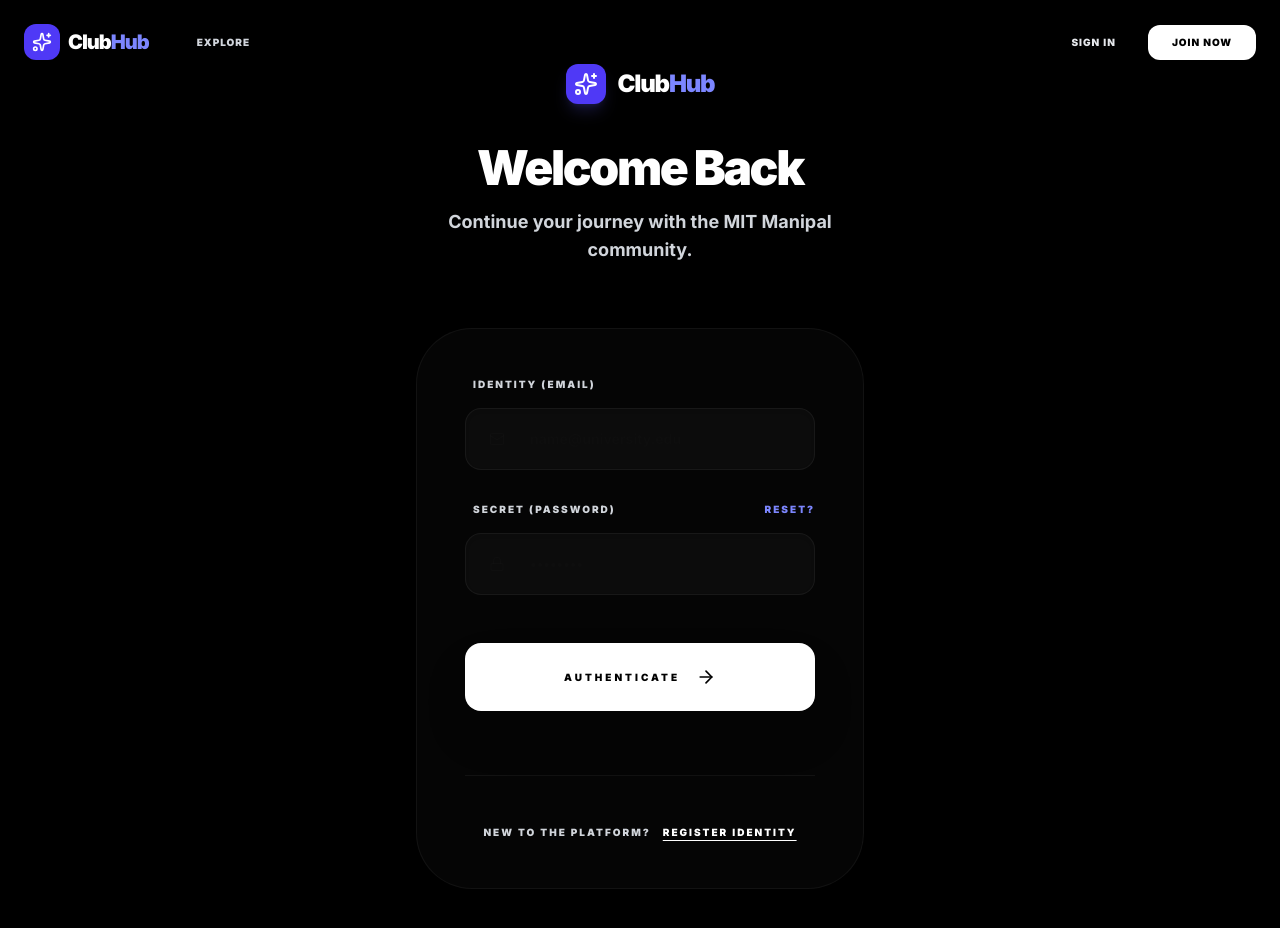
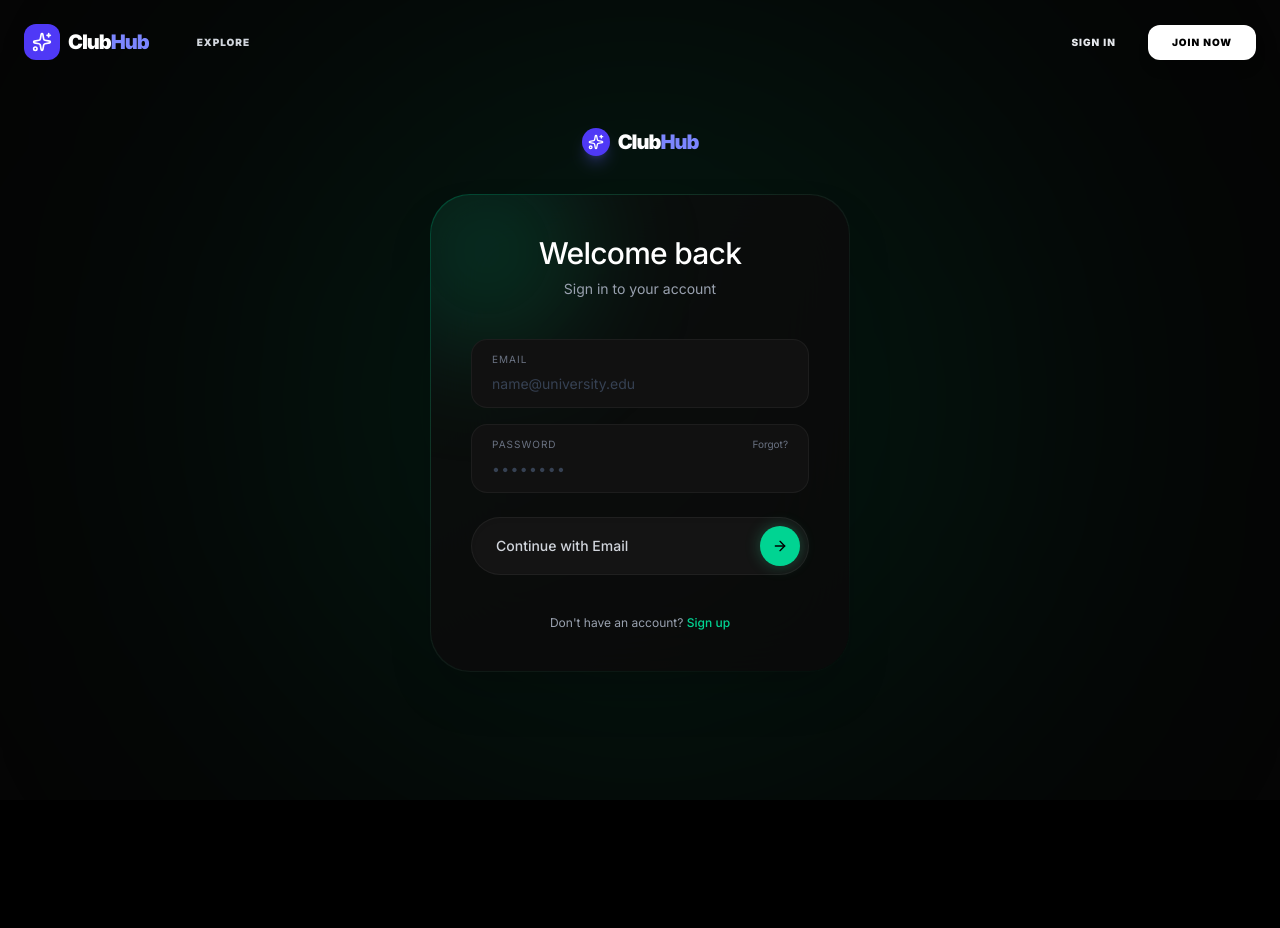
Before and after one commit to yashkotturi/club-events-hub, a Next.js app: page /login in a window 1280 px wide. Shown: the top 928 px of the page. After the commit the page ends 800 px from the top, so only its background shows below. Built offline with nearby package versions, Linux system fonts and the light colour scheme; no server answers.

Commit message:
style: overhaul auth styling with glassmorphic emerald reference

```diff
--- a/src/app/login/page.tsx
+++ b/src/app/login/page.tsx
@@ -33,91 +33,100 @@ export default function LoginPage() {
   };
 
   return (
-    <div className="min-h-screen flex items-center justify-center bg-black py-16 px-6">
-      <div className="max-w-md w-full">
-        {/* Branding */}
-        <div className="text-center mb-16">
-           <Link href="/" className="inline-flex items-center space-x-3 group mb-10">
-              <div className="p-2 bg-indigo-600 rounded-xl shadow-lg shadow-indigo-500/20">
-                <Sparkles className="w-6 h-6 text-white" />
+    <div className="min-h-screen flex flex-col items-center justify-center bg-[#050505] px-6 relative overflow-hidden">
+      {/* Background ambient glow */}
+      <div className="absolute top-1/2 left-1/2 -translate-x-1/2 -translate-y-1/2 w-[800px] h-[800px] bg-emerald-500/10 rounded-full blur-[150px] pointer-events-none" />
+
+      {/* Branding - Header outside the card */}
+      <div className="text-center mb-8 relative z-10">
+         <Link href="/" className="inline-flex items-center space-x-2 group">
+            <div className="p-1.5 bg-indigo-600 rounded-lg shadow-lg shadow-indigo-500/30">
+              <Sparkles className="w-4 h-4 text-white" />
             </div>
-              <span className="text-2xl font-black tracking-tighter text-white">
+            <span className="text-xl font-black tracking-tighter text-white">
               Club<span className="text-indigo-400">Hub</span>
             </span>
           </Link>
-            <h2 className="text-5xl font-black text-white tracking-tighter mb-4 leading-none">Welcome Back</h2>
-            <p className="text-muted font-bold text-lg">Continue your journey with the MIT Manipal community.</p>
       </div>
 
-        <div className="bg-white/[0.02] border border-white/5 p-12 rounded-[3.5rem] shadow-2xl backdrop-blur-md">
+      <div className="w-full max-w-[420px] relative z-20">
+        {/* The Glass Card wrapping border */}
+        <div className="relative p-[1px] rounded-[2.5rem] bg-gradient-to-br from-emerald-400/30 via-white/5 to-transparent shadow-2xl">
+          <div className="relative bg-[#0a0a0a]/90 backdrop-blur-2xl rounded-[2.5rem] p-8 sm:p-10 overflow-hidden">
+
+            {/* Inner top-left intense glow */}
+            <div className="absolute -top-10 -left-10 w-48 h-48 bg-emerald-500/20 rounded-full blur-[60px] pointer-events-none" />
+
+            <div className="relative z-10 text-center mb-10">
+              <h2 className="text-3xl font-medium text-white tracking-tight mb-2">Welcome back</h2>
+              <p className="text-sm text-gray-400">Sign in to your account</p>
+            </div>
+
             {error && (
-            <div className="mb-10 p-5 bg-red-500/10 border border-red-500/20 rounded-2xl flex items-center text-red-400 text-xs font-bold leading-relaxed">
-              <X className="w-5 h-5 mr-4 shrink-0" />
+              <div className="mb-6 p-4 bg-red-500/10 border border-red-500/20 rounded-2xl flex items-center text-red-400 text-xs font-medium">
+                <X className="w-4 h-4 mr-3 shrink-0" />
                 {error}
               </div>
             )}
 
-          <form className="space-y-8" onSubmit={handleLogin}>
-            <div className="space-y-8">
-              <div>
-                <label className="block text-[10px] font-black uppercase tracking-[0.2em] text-muted mb-4 ml-2">Identity (Email)</label>
-                <div className="relative">
-                  <Mail className="absolute left-6 top-1/2 -translate-y-1/2 text-muted/30 w-4 h-4" />
+            <form onSubmit={handleLogin} className="space-y-4 relative z-10">
+              <div className="bg-[#111] border border-white/5 rounded-2xl p-3 px-5 focus-within:border-emerald-500/30 transition-colors">
+                <span className="text-[10px] text-gray-500 uppercase tracking-widest block mb-1">Email</span>
                 <input
                   type="email"
                   required
-                    className="w-full pl-16 pr-6 py-5 rounded-2xl bg-white/[0.03] border border-white/5 text-sm placeholder:text-muted/20 focus:ring-2 focus:ring-indigo-500/50 transition-all font-bold text-white shadow-inner"
                   placeholder="name@university.edu"
+                  className="bg-transparent w-full outline-none text-sm text-white placeholder:text-gray-700"
                   value={email}
                   onChange={(e) => setEmail(e.target.value)}
                 />
               </div>
+
+              <div className="bg-[#111] border border-white/5 rounded-2xl p-3 px-5 focus-within:border-emerald-500/30 transition-colors">
+                <div className="flex justify-between items-center mb-1">
+                  <span className="text-[10px] text-gray-500 uppercase tracking-widest">Password</span>
+                  <a href="#" className="text-[10px] text-gray-500 hover:text-emerald-400 transition-colors">Forgot?</a>
                 </div>
-              <div>
-                <div className="flex items-center justify-between mb-4 ml-2">
-                  <label className="block text-[10px] font-black uppercase tracking-[0.2em] text-muted">Secret (Password)</label>
-                  <a href="#" className="text-[10px] font-black uppercase tracking-[0.2em] text-indigo-400 hover:text-white transition-colors">Reset?</a>
-                </div>
-                <div className="relative">
-                  <Lock className="absolute left-6 top-1/2 -translate-y-1/2 text-muted/30 w-4 h-4" />
                 <input
                   type="password"
                   required
-                    className="w-full pl-16 pr-6 py-5 rounded-2xl bg-white/[0.03] border border-white/5 text-sm placeholder:text-muted/20 focus:ring-2 focus:ring-indigo-500/50 transition-all font-bold text-white shadow-inner"
                   placeholder="••••••••"
+                  className="bg-transparent w-full outline-none text-sm text-white placeholder:text-gray-700 tracking-widest"
                   value={password}
                   onChange={(e) => setPassword(e.target.value)}
                 />
               </div>
-              </div>
-            </div>
 
+              {/* Advanced Submit Pill */}
+              <div className="pt-2">
                 <button
                   type="submit"
                   disabled={loading}
-              className="w-full py-6 bg-white text-black rounded-2xl text-[10px] font-black uppercase tracking-[0.3em] hover:bg-indigo-600 hover:text-white transition-all active:scale-95 flex items-center justify-center mt-12 shadow-2xl"
+                  className="w-full flex items-center justify-between pl-6 pr-2 py-2 bg-[#141414] border border-white/5 rounded-[2rem] hover:bg-white/[0.05] hover:border-white/10 transition-all group disabled:opacity-50 shadow-inner"
                 >
+                  <span className="text-sm text-gray-300 font-medium">Continue with Email</span>
+                  <div className="w-10 h-10 rounded-full bg-emerald-400 flex items-center justify-center shrink-0 group-hover:bg-emerald-300 group-active:scale-95 transition-all shadow-[0_0_15px_rgba(52,211,153,0.3)]">
                     {loading ? (
-                <Loader2 className="animate-spin h-6 w-6" />
+                      <Loader2 className="animate-spin w-4 h-4 text-black" />
                     ) : (
-                <>
-                  Authenticate
-                  <ArrowRight className="ml-4 w-5 h-5" />
-                </>
+                      <ArrowRight className="w-4 h-4 text-black" />
                     )}
+                  </div>
                 </button>
+              </div>
             </form>
 
-          <div className="mt-16 pt-12 border-t border-white/5 text-center">
-            <p className="text-[10px] font-black uppercase tracking-[0.2em] text-muted leading-relaxed">
-              New to the platform?{' '}
-              <Link href="/register" className="text-white hover:text-indigo-400 transition-colors ml-2 underline underline-offset-4">
-                Register Identity
+            <div className="mt-10 relative z-10 text-center">
+              <p className="text-xs text-gray-400">
+                Don't have an account?{' '}
+                <Link href="/register" className="text-emerald-400 hover:text-emerald-300 hover:underline transition-colors font-medium">
+                  Sign up
                 </Link>
               </p>
             </div>
           </div>
         </div>
       </div>
+    </div>
   );
 }
--- a/src/app/register/page.tsx
+++ b/src/app/register/page.tsx
@@ -45,105 +45,110 @@ export default function RegisterPage() {
   };
 
   return (
-    <div className="min-h-screen flex items-center justify-center bg-black py-16 px-6">
-      <div className="max-w-md w-full">
-        {/* Branding */}
-        <div className="text-center mb-16">
-           <Link href="/" className="inline-flex items-center space-x-3 group mb-10">
-              <div className="p-2 bg-indigo-600 rounded-xl shadow-lg shadow-indigo-500/20">
-                <Sparkles className="w-6 h-6 text-white" />
+    <div className="min-h-screen flex flex-col items-center justify-center bg-[#050505] px-6 relative overflow-hidden py-10">
+      {/* Background ambient glow */}
+      <div className="absolute top-1/2 left-1/2 -translate-x-1/2 -translate-y-1/2 w-[800px] h-[800px] bg-emerald-500/10 rounded-full blur-[150px] pointer-events-none" />
+
+      {/* Branding - Header outside the card */}
+      <div className="text-center mb-8 relative z-10">
+         <Link href="/" className="inline-flex items-center space-x-2 group">
+            <div className="p-1.5 bg-indigo-600 rounded-lg shadow-lg shadow-indigo-500/30">
+              <Sparkles className="w-4 h-4 text-white" />
             </div>
-              <span className="text-2xl font-black tracking-tighter text-white">
+            <span className="text-xl font-black tracking-tighter text-white">
               Club<span className="text-indigo-400">Hub</span>
             </span>
           </Link>
-            <h2 className="text-5xl font-black text-white tracking-tighter mb-4 leading-none">Create Identity</h2>
-            <p className="text-muted font-bold text-lg">Join the premier student network at MIT Manipal.</p>
       </div>
 
-        <div className="bg-white/[0.02] border border-white/5 p-12 rounded-[3.5rem] shadow-2xl backdrop-blur-md">
+      <div className="w-full max-w-[420px] relative z-20">
+        {/* The Glass Card wrapping border */}
+        <div className="relative p-[1px] rounded-[2.5rem] bg-gradient-to-br from-emerald-400/30 via-white/5 to-transparent shadow-2xl">
+          <div className="relative bg-[#0a0a0a]/90 backdrop-blur-2xl rounded-[2.5rem] p-8 sm:p-10 overflow-hidden">
+
+            {/* Inner top-left intense glow */}
+            <div className="absolute -top-10 -left-10 w-48 h-48 bg-emerald-500/20 rounded-full blur-[60px] pointer-events-none" />
+
+            <div className="relative z-10 text-center mb-10">
+              <h2 className="text-3xl font-medium text-white tracking-tight mb-2">Create an account</h2>
+              <p className="text-sm text-gray-400">Join the premier student network</p>
+            </div>
+
             {error && (
-            <div className="mb-10 p-5 bg-red-500/10 border border-red-500/20 rounded-2xl flex items-center text-red-400 text-xs font-bold leading-relaxed">
-              <X className="w-5 h-5 mr-4 shrink-0" />
+              <div className="mb-6 p-4 bg-red-500/10 border border-red-500/20 rounded-2xl flex items-center text-red-400 text-xs font-medium">
+                <X className="w-4 h-4 mr-3 shrink-0" />
                 {error}
               </div>
             )}
 
-          <form className="space-y-8" onSubmit={handleRegister}>
-            <div className="space-y-8">
-              <div>
-                <label className="block text-[10px] font-black uppercase tracking-[0.2em] text-muted mb-4 ml-2">Full Name</label>
-                <div className="relative">
-                  <User className="absolute left-6 top-1/2 -translate-y-1/2 text-muted/30 w-4 h-4" />
+            <form onSubmit={handleRegister} className="space-y-4 relative z-10">
+              <div className="bg-[#111] border border-white/5 rounded-2xl p-3 px-5 focus-within:border-emerald-500/30 transition-colors">
+                <span className="text-[10px] text-gray-500 uppercase tracking-widest block mb-1">Full Name</span>
                 <input
                   type="text"
                   required
-                    className="w-full pl-16 pr-6 py-5 rounded-2xl bg-white/[0.03] border border-white/5 text-sm placeholder:text-muted/20 focus:ring-2 focus:ring-indigo-500/50 transition-all font-bold text-white shadow-inner"
                   placeholder="John Doe"
+                  className="bg-transparent w-full outline-none text-sm text-white placeholder:text-gray-700"
                   value={fullName}
                   onChange={(e) => setFullName(e.target.value)}
                 />
               </div>
-              </div>
 
-              <div>
-                <label className="block text-[10px] font-black uppercase tracking-[0.2em] text-muted mb-4 ml-2">University Email</label>
-                <div className="relative">
-                  <Mail className="absolute left-6 top-1/2 -translate-y-1/2 text-muted/30 w-4 h-4" />
+              <div className="bg-[#111] border border-white/5 rounded-2xl p-3 px-5 focus-within:border-emerald-500/30 transition-colors">
+                <span className="text-[10px] text-gray-500 uppercase tracking-widest block mb-1">University Email</span>
                 <input
                   type="email"
                   required
-                    className="w-full pl-16 pr-6 py-5 rounded-2xl bg-white/[0.03] border border-white/5 text-sm placeholder:text-muted/20 focus:ring-2 focus:ring-indigo-500/50 transition-all font-bold text-white shadow-inner"
                   placeholder="name@university.edu"
+                  className="bg-transparent w-full outline-none text-sm text-white placeholder:text-gray-700"
                   value={email}
                   onChange={(e) => setEmail(e.target.value)}
                 />
               </div>
-              </div>
 
-              <div>
-                <label className="block text-[10px] font-black uppercase tracking-[0.2em] text-muted mb-4 ml-2">Secret (Password)</label>
-                <div className="relative">
-                  <Lock className="absolute left-6 top-1/2 -translate-y-1/2 text-muted/30 w-4 h-4" />
+              <div className="bg-[#111] border border-white/5 rounded-2xl p-3 px-5 focus-within:border-emerald-500/30 transition-colors">
+                <span className="text-[10px] text-gray-500 uppercase tracking-widest block mb-1">Password</span>
                 <input
                   type="password"
                   required
                   minLength={6}
-                    className="w-full pl-16 pr-6 py-5 rounded-2xl bg-white/[0.03] border border-white/5 text-sm placeholder:text-muted/20 focus:ring-2 focus:ring-indigo-500/50 transition-all font-bold text-white shadow-inner"
                   placeholder="••••••••"
+                  className="bg-transparent w-full outline-none text-sm text-white placeholder:text-gray-700 tracking-widest"
                   value={password}
                   onChange={(e) => setPassword(e.target.value)}
                 />
               </div>
-              </div>
-            </div>
 
+              {/* Advanced Submit Pill */}
+              <div className="pt-2">
                 <button
                   type="submit"
                   disabled={loading}
-              className="w-full py-6 bg-white text-black rounded-2xl text-[10px] font-black uppercase tracking-[0.3em] hover:bg-indigo-600 hover:text-white transition-all active:scale-95 flex items-center justify-center mt-12 shadow-2xl"
+                  className="w-full flex items-center justify-between pl-6 pr-2 py-2 bg-[#141414] border border-white/5 rounded-[2rem] hover:bg-white/[0.05] hover:border-white/10 transition-all group disabled:opacity-50 shadow-inner"
                 >
+                  <span className="text-sm text-gray-300 font-medium">Continue with Email</span>
+                  <div className="w-10 h-10 rounded-full bg-emerald-400 flex items-center justify-center shrink-0 group-hover:bg-emerald-300 group-active:scale-95 transition-all shadow-[0_0_15px_rgba(52,211,153,0.3)]">
                     {loading ? (
-                <Loader2 className="animate-spin h-6 w-6" />
+                      <Loader2 className="animate-spin w-4 h-4 text-black" />
                     ) : (
-                <>
-                  Register Now
-                  <ArrowRight className="ml-4 w-5 h-5" />
-                </>
+                      <ArrowRight className="w-4 h-4 text-black" />
                     )}
+                  </div>
                 </button>
+              </div>
             </form>
 
-          <div className="mt-16 pt-12 border-t border-white/5 text-center">
-            <p className="text-[10px] font-black uppercase tracking-[0.2em] text-muted leading-relaxed">
+            <div className="mt-10 relative z-10 text-center">
+              <p className="text-xs text-gray-400">
                 Already have an account?{' '}
-              <Link href="/login" className="text-white hover:text-indigo-400 transition-colors ml-2 underline underline-offset-4">
-                Sign In
+                <Link href="/login" className="text-emerald-400 hover:text-emerald-300 hover:underline transition-colors font-medium">
+                  Sign in
                 </Link>
               </p>
             </div>
           </div>
         </div>
       </div>
+    </div>
   );
 }
```
Lines whose indentation alone changed are shown as unchanged.
